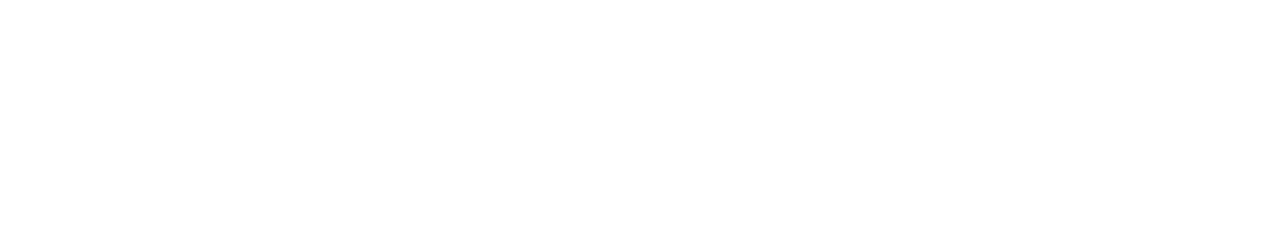
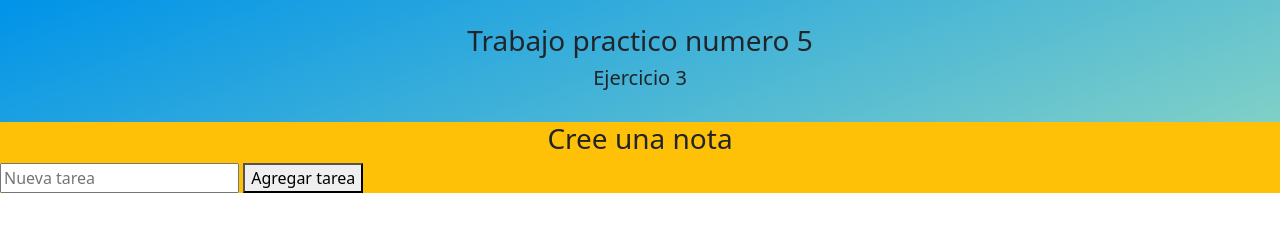
Before and after one commit to gonzalogg94/tp5-Ejercicio3, a plain HTML site: page index.html in a window 1280 px wide. Drawn offline with Linux system fonts and the light colour scheme.

Commit message:
ejercicio casi terminado

```diff
--- a/css/style.css
+++ b/css/style.css
@@ -0,0 +1,11 @@
+
+.colorHeader{
+    background-color: background-color: #0093E9;
+    background-image: linear-gradient(160deg, #0093E9 0%, #80D0C7 100%);
+    ;
+}
+.fondoMain{
+    background-color: #FFE53B;
+background-image: linear-gradient(147deg, #FFE53B 0%, #FF2525 74%);
+
+}
--- a/index.html
+++ b/index.html
@@ -7,17 +7,31 @@
     <meta name="description" content="Ejercicio numero 3 del practico numero 5 de javascript">
     <meta name="keywords" content="Bom , Dom , JavaScript">
     <meta name="author" content="Gonzalo Gallardo">
+    <link rel="stylesheet" href="./css/bootstrap.min.css">
+    <link rel="stylesheet" href="./css/style.css">
     <title>Ejercicio 3</title>
 </head>
 <body>
-    <header>
-
+    <header class="text-center colorHeader py-4">
+        <h3>Trabajo practico numero 5</h3>
+        <h5>Ejercicio 3</h5>
     </header>
-    <main>
-
+    <main class="">
+        <section class="bg-warning">
+            <div class="text-center">
+                <h3>Cree una nota</h3>
+            </div>
+            <form onsubmit="nuevaTarea(event)">
+                <input type="text" placeholder="Nueva tarea" autocomplete="off" name="tareasNuevas">
+                <button type="submit" class="agregarTareas">Agregar tarea</button>
+            </form>
+            <div id="contenedor"></div>
+        </section>
     </main>
   <footer>
 
   </footer>
+  <script src="./js/bootstrap.bundle.min.js"></script>
+  <script src="/js/app.js"></script>
 </body>
 </html>
--- a/js/app.js
+++ b/js/app.js
@@ -0,0 +1,7 @@
+ let contenedor=document.getElementById("contenedor")
+
+
+ let agregarTarea=event=>{
+    event.preventDefault();
+    let {value}=event.target.tareasNuevas;
+ }
```
